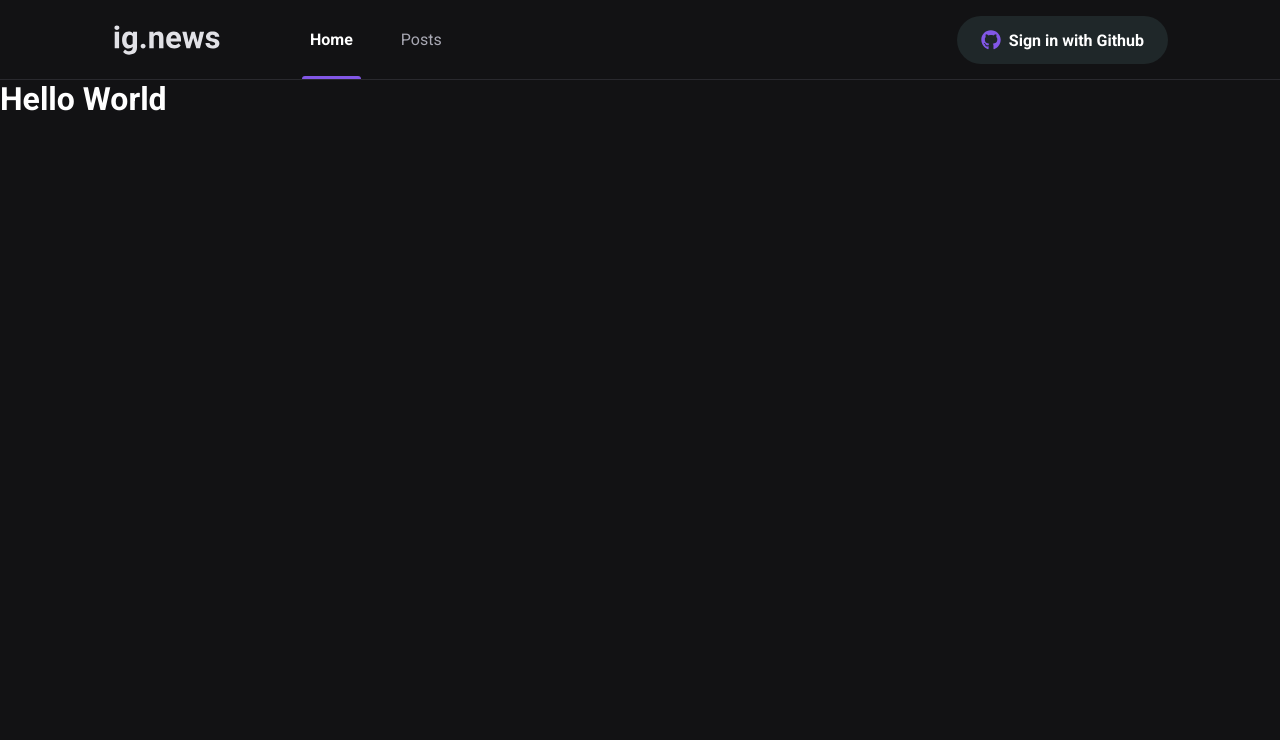
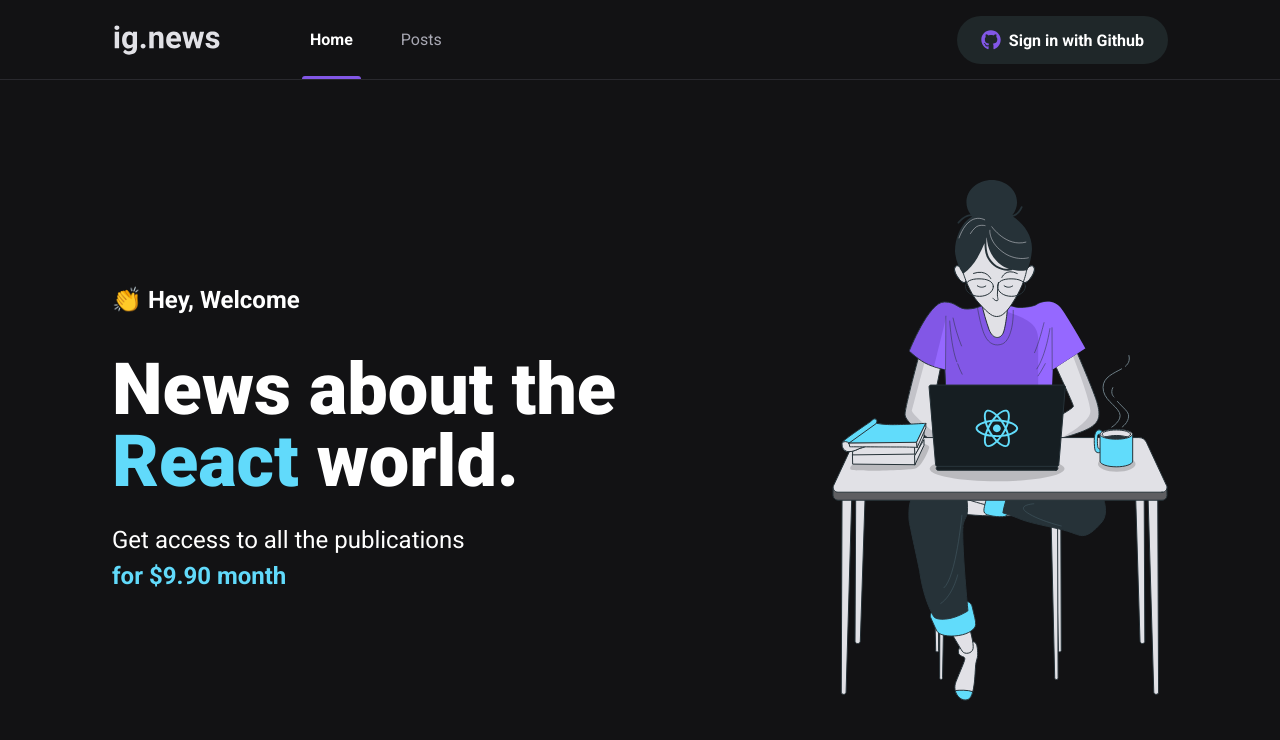
Before and after one commit to Sn0wye/ignews, a Next.js app: page / in a window 1280 px wide. Shown: the top 740 px of the page. Built offline with nearby package versions, Linux system fonts and the light colour scheme.

Commit message:
feat: :sparkles: add base home styling

```diff
--- /dev/null
+++ b/src/pages/home.module.scss
@@ -0,0 +1,41 @@
+.contentContainer {
+  max-width: 1120px;
+  margin: 0 auto;
+  padding: 0 2rem;
+  height: calc(100vh - 5rem);
+
+  display: flex;
+  align-items: center;
+  justify-content: space-between;
+}
+
+.hero {
+  max-width: 600px;
+
+  > span {
+    font-size: 1.5rem;
+    font-weight: 700;
+  }
+
+  h1 {
+    font-size: 4.5rem;
+    line-height: 4.5rem;
+    font-weight: 900;
+    margin-top: 2.5rem;
+
+    span {
+      color: var(--cyan-500);
+    }
+  }
+
+  p {
+    font-size: 1.5rem;
+    line-height: 2.25rem;
+    margin-top: 1.5rem;
+
+    span {
+      color: var(--cyan-500);
+      font-weight: bold;
+    }
+  }
+}
--- a/src/pages/index.tsx
+++ b/src/pages/index.tsx
@@ -1,14 +1,28 @@
 import type { NextPage } from 'next';
 import Head from 'next/head';
+import styles from './home.module.scss';
 
 const Home: NextPage = () => {
   return (
     <>
       <Head>
-        <title>Início | ig.news</title>
+        <title>Home | ig.news</title>
       </Head>
 
-      <h1>Hello World</h1>
+      <main className={styles.contentContainer}>
+        <section className={styles.hero}>
+          <span>👏 Hey, Welcome</span>
+          <h1>
+            News about the <span>React</span> world.
+          </h1>
+          <p>
+            Get access to all the publications <br />
+            <span>for $9.90 month</span>
+          </p>
+        </section>
+
+        <img src='/images/avatar.svg' alt='Girl coding illustration' />
+      </main>
     </>
   );
 };
--- a/src/styles/home.module.scss
+++ /dev/null
@@ -1,3 +0,0 @@
-.title {
-  color: red;
-}
```
